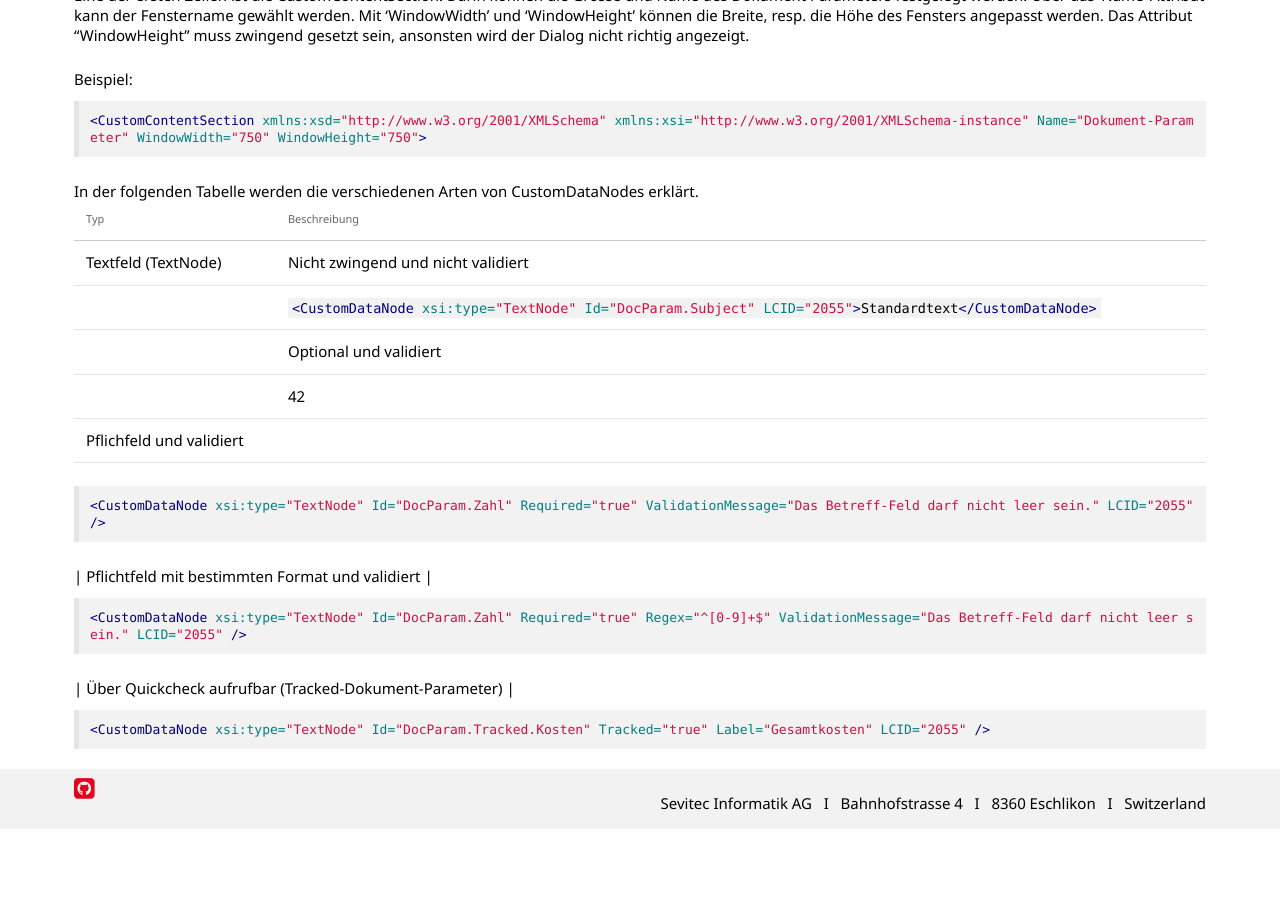
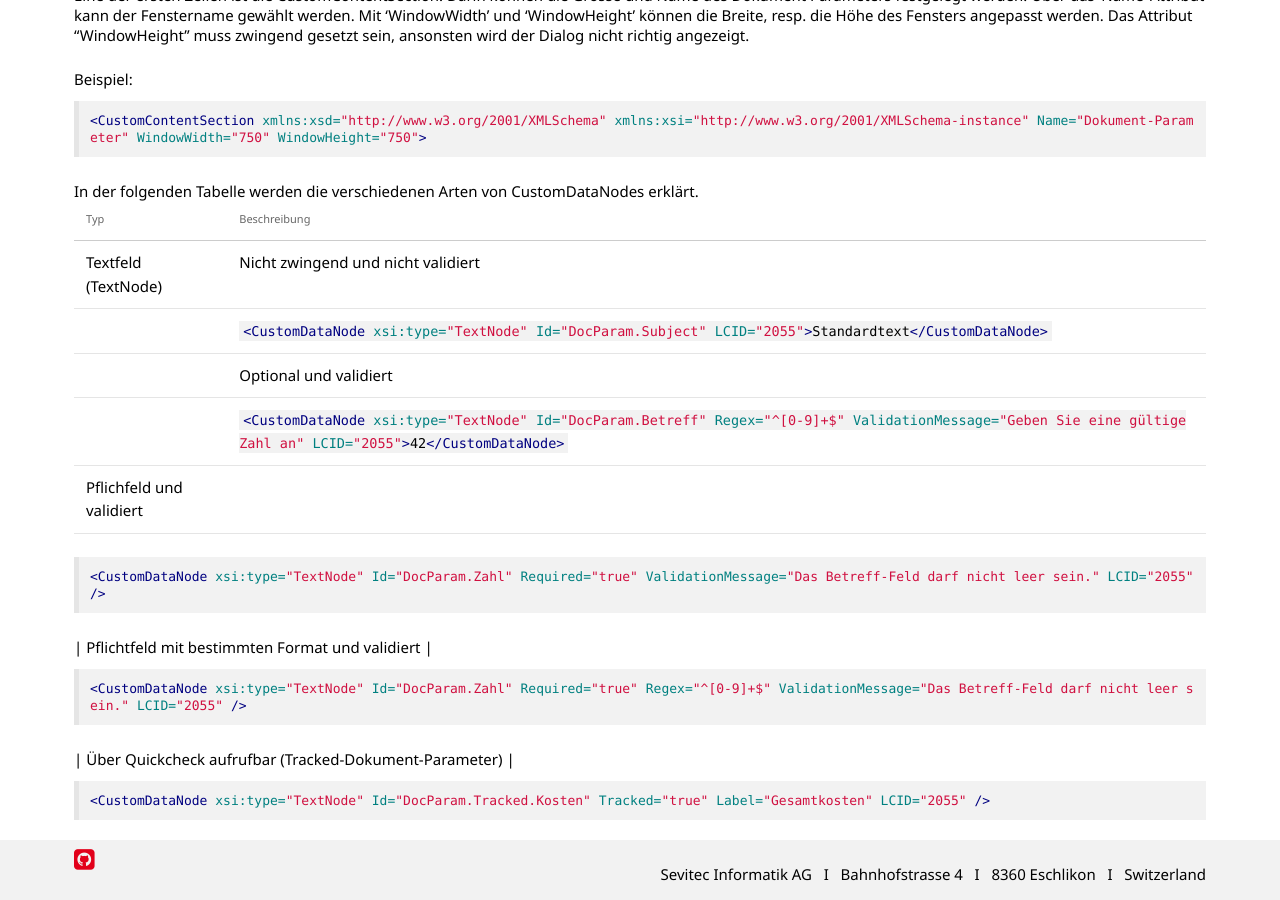
Before and after one commit to primesoft-group/oneoffixx-docs, a Jekyll site: the page built from _pages/docfunc/de/df-documentparameter.md, in a window 1280 px wide and 900 px high, scrolled down 923 px. Built offline with Jekyll 4.4.1, drawn with Linux system fonts in a browser that asks for light colours; nearby versions of some CDN libraries; some web fonts are replaced; before the commit the page ends 1752 px from its top, so only the background shows below that; some of the changed lines change nothing that is shown.

Commit message:
Table structure changed

```diff
--- a/_pages/docfunc/de/df-documentparameter.md
+++ b/_pages/docfunc/de/df-documentparameter.md
@@ -51,9 +51,9 @@
 |  Typ     |  Beschreibung  |
 |  --- 	|  ---	|
 |  Textfeld (TextNode) |  Nicht zwingend und nicht validiert  |
-|  | `<CustomDataNode xsi:type="TextNode" Id="DocParam.Subject" LCID="2055">Standardtext</CustomDataNode>`{:.language-xml .highlighter-rouge}  |
+|  | `<CustomDataNode xsi:type="TextNode" Id="DocParam.Subject" LCID="2055">Standardtext</CustomDataNode>`{:.language-xml}  |
 |  |  Optional und validiert  |
-|  |  <CustomDataNode xsi:type="TextNode" Id="DocParam.Betreff" Regex="^[0-9]+$" ValidationMessage="Geben Sie eine gültige Zahl an" LCID="2055">42</CustomDataNode>  |
+|  |  `<CustomDataNode xsi:type="TextNode" Id="DocParam.Betreff" Regex="^[0-9]+$" ValidationMessage="Geben Sie eine gültige Zahl an" LCID="2055">42</CustomDataNode>`{:.language-xml .highlighter-rouge}  |
 |  Pflichfeld und validiert |
 
 
```
